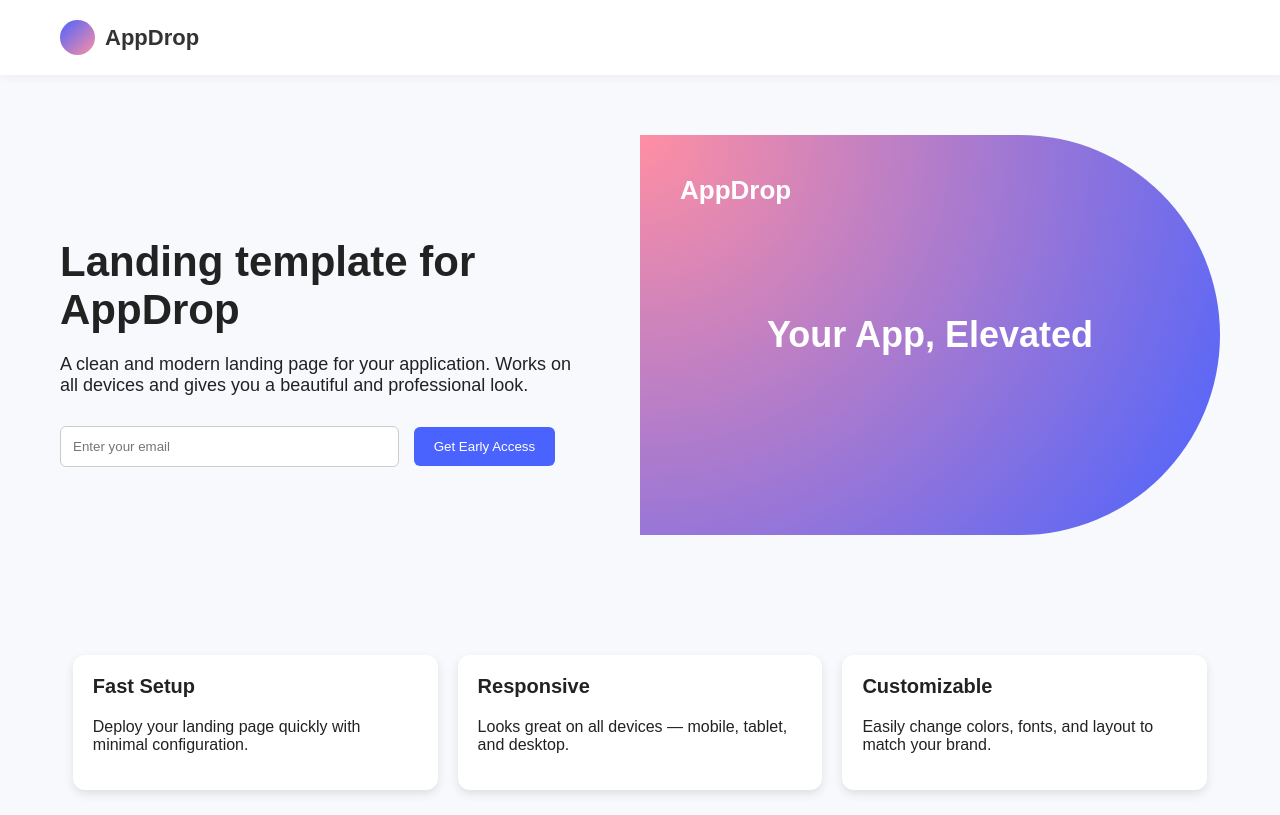
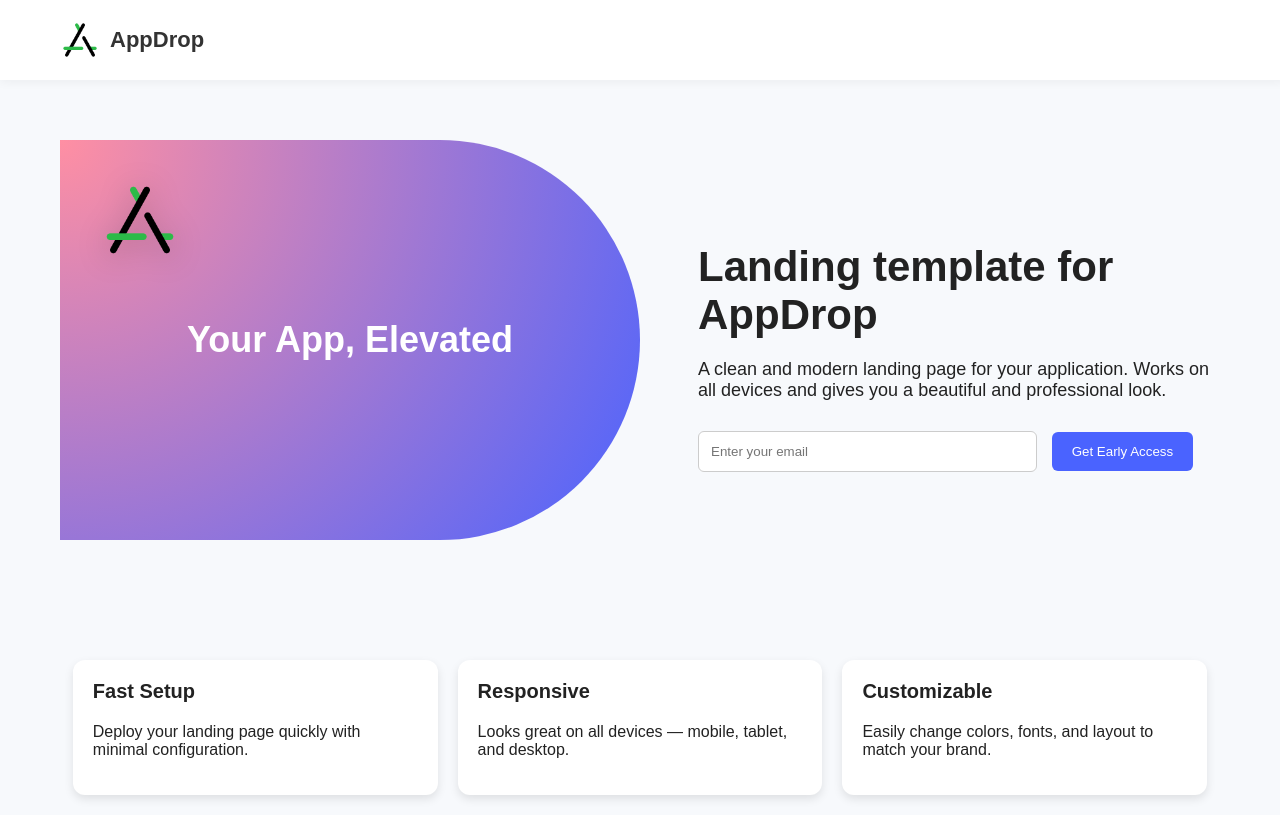
Before and after one commit to smash-cracker/app-drop, a plain HTML site: page index.html in a window 1280 px wide. Drawn offline with Linux system fonts and the light colour scheme.

Commit message:
fix : logos added

```diff
--- a/index.html
+++ b/index.html
@@ -11,7 +11,7 @@
   <!-- HEADER START -->
   <header class="header">
     <div class="header-left">
-      <div class="header-logo"></div>
+      <img src="images/logo.png" class="header-logo-img" alt="AppDrop Logo" />
       <span class="header-title"><b>AppDrop</b></span>
     </div>
 
@@ -26,16 +26,15 @@
   <!-- HEADER END -->
 
   <section class="hero">
+     <div class="global-half">
+      <img src="images/logo.png" class="global-logo-img" alt="AppDrop Logo" />
+      <div class="title">Your App, Elevated</div>
+    </div>
     <div class="left">
       <h1>Landing template for AppDrop</h1>
       <p>A clean and modern landing page for your application. Works on all devices and gives you a beautiful and professional look.</p>
       <input type="email" placeholder="Enter your email" />
       <button>Get Early Access</button>
-    </div>
-
-    <div class="global-half">
-      <div class="logo">AppDrop</div>
-      <div class="title">Your App, Elevated</div>
     </div>
   </section>
 
--- a/style.css
+++ b/style.css
@@ -17,6 +17,23 @@ body {
   position: sticky;
   top: 0;
   z-index: 10;
+}
+
+.global-logo-img {
+  width: 80px;
+  height: 80px;
+  object-fit: contain;
+  position: absolute;
+  top: 40px;
+  left: 40px;
+  filter: drop-shadow(0 4px 15px rgba(0,0,0,0.25));
+}
+
+
+.header-logo-img {
+  width: 40px;
+  height: 40px;
+  object-fit: contain;   /* keeps it from stretching */
 }
 
 .header-left {
```
Also changed, not shown: images/logo.png (added).
